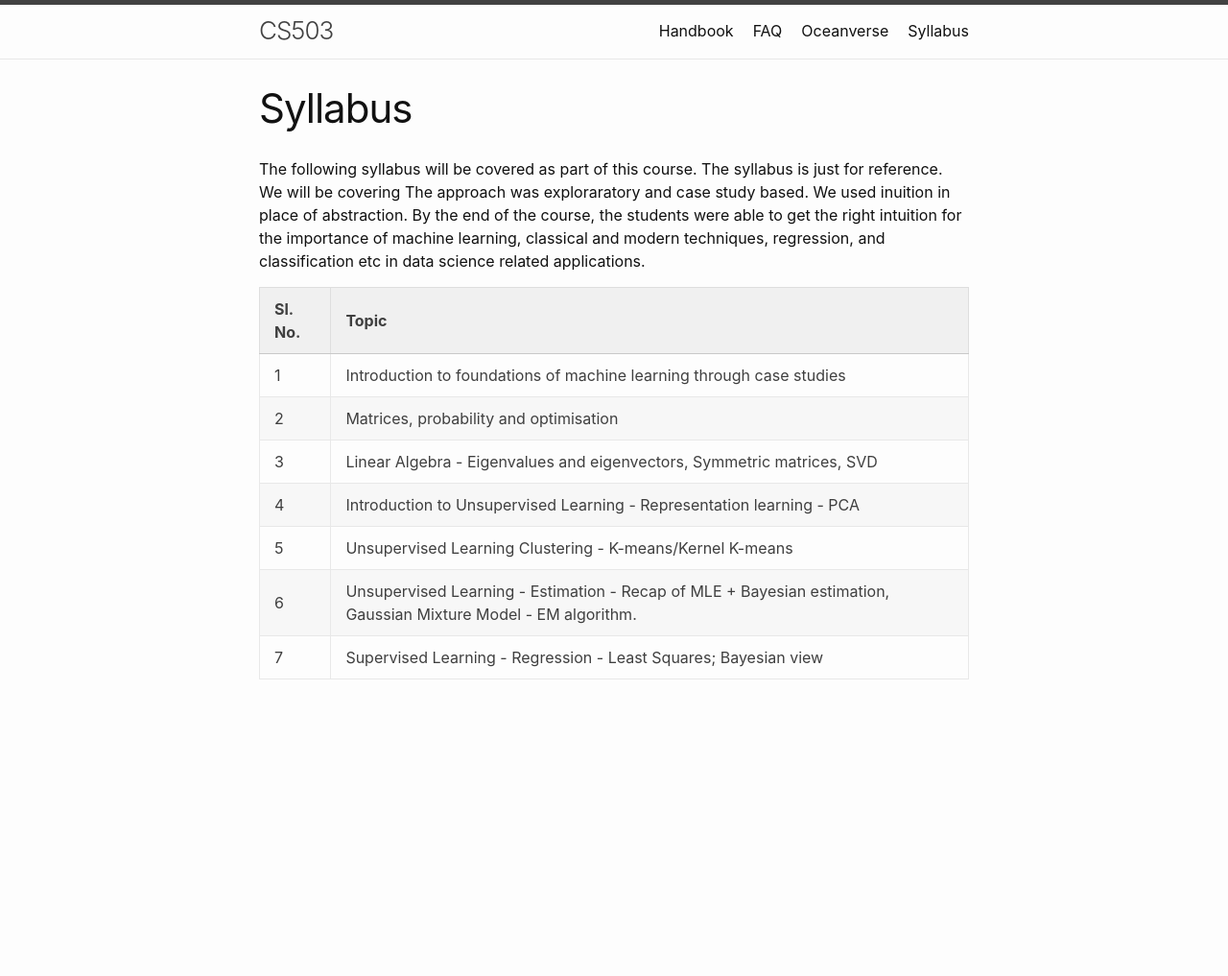
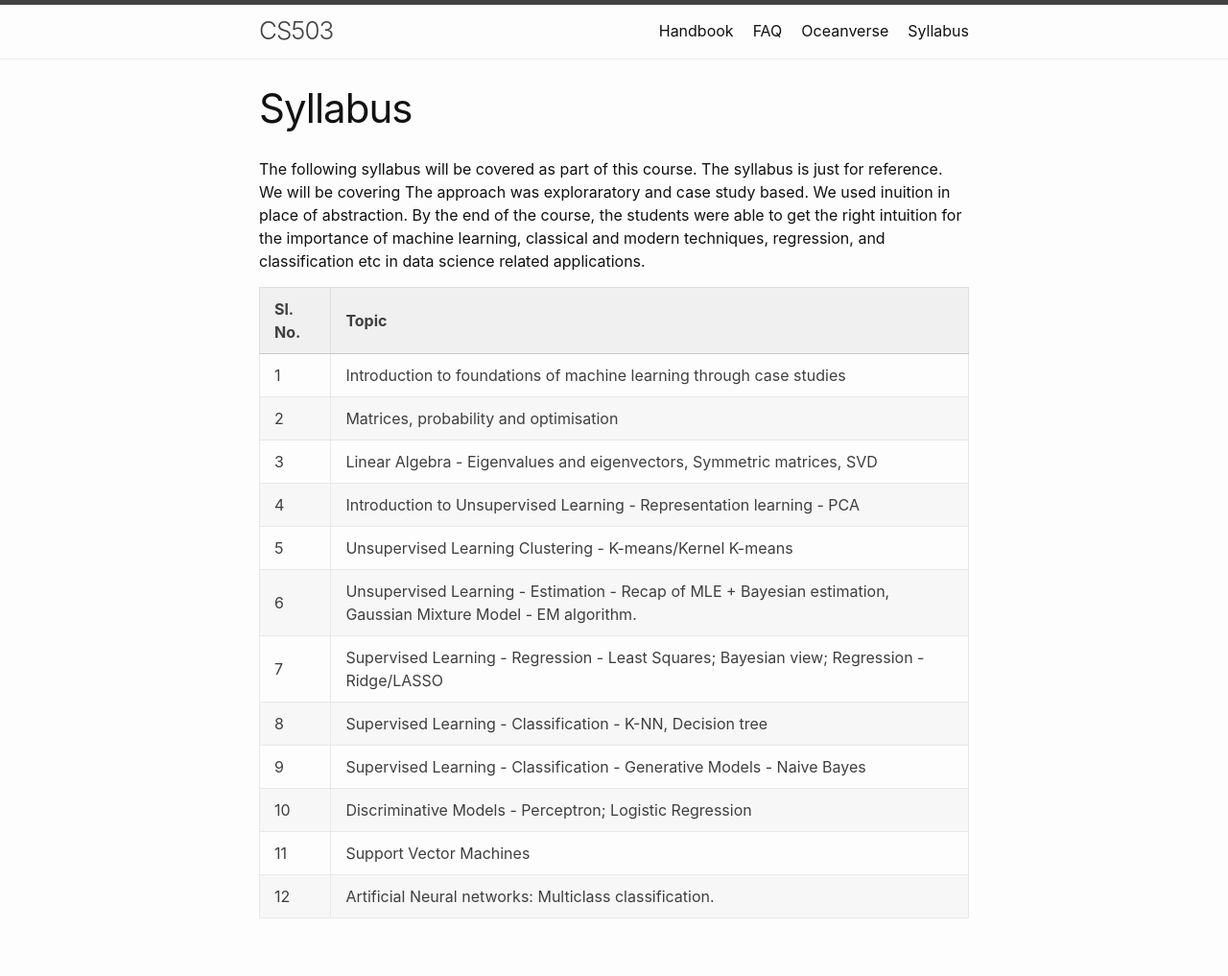
Before and after one commit to sudarshansudarshan/cs503, a Jekyll site: the page built from Syllabus.md, in a window 1280 px wide. Shown: the whole page at 96% size. Built offline with Jekyll 4.4.1, drawn with Linux system fonts in a browser that asks for light colours; before the commit the page ends 900 px from its top, so only the background shows below that.

Commit message:
Update Syllabus.md

```diff
--- a/Syllabus.md
+++ b/Syllabus.md
@@ -15,4 +15,9 @@ The following syllabus will be covered as part of this course. The syllabus is j
 | 4       | Introduction to Unsupervised Learning - Representation learning - PCA        |
 | 5       | Unsupervised Learning Clustering - K-means/Kernel K-means     |
 | 6       | Unsupervised Learning - Estimation - Recap of MLE + Bayesian estimation, Gaussian Mixture Model - EM algorithm. 			     |
-| 7       | Supervised Learning - Regression - Least Squares; Bayesian view |
+| 7       | Supervised Learning - Regression - Least Squares; Bayesian view; Regression - Ridge/LASSO |
+| 8       | Supervised Learning - Classification - K-NN, Decision tree      |
+| 9       | Supervised Learning - Classification - Generative Models - Naive Bayes      |
+| 10      | Discriminative Models - Perceptron; Logistic Regression      |
+| 11      | Support Vector Machines      |
+| 12      | Artificial Neural networks: Multiclass classification.      |
```
